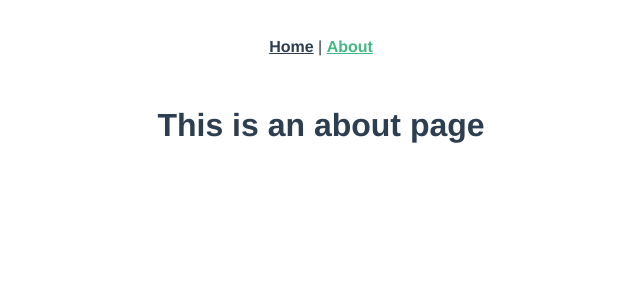
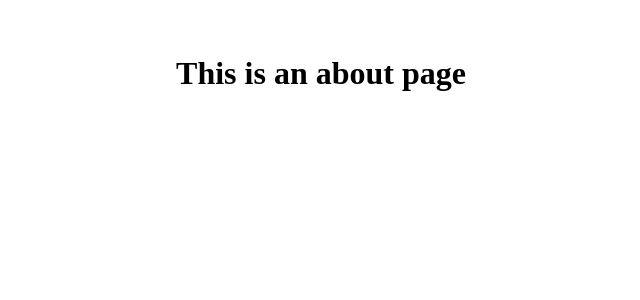
Before and after one commit to mszba/vuejs-task, a Vue app: page /#/about in a window 1280 px wide. Shown: the top 300 px of the page, without its empty margins (319-959 px from the left). Built offline with nearby package versions, Linux system fonts and the light colour scheme.

Commit message:
clean code

```diff
--- a/src/App.vue
+++ b/src/App.vue
@@ -1,32 +1,14 @@
 <template>
   <div id="app">
-    <div id="nav">
-      <router-link to="/">Home</router-link> |
-      <router-link to="/about">About</router-link>
-    </div>
-    <router-view/>
+    <router-view />
   </div>
 </template>
 
 <style>
 #app {
-  font-family: Avenir, Helvetica, Arial, sans-serif;
-  -webkit-font-smoothing: antialiased;
-  -moz-osx-font-smoothing: grayscale;
-  text-align: center;
-  color: #2c3e50;
-}
-
-#nav {
-  padding: 30px;
-}
-
-#nav a {
-  font-weight: bold;
-  color: #2c3e50;
-}
-
-#nav a.router-link-exact-active {
-  color: #42b983;
+  padding: 2vw 4vw;
+  display: flex;
+  justify-content: center;
+  align-items: center;
 }
 </style>
--- a/src/views/About.vue
+++ b/src/views/About.vue
@@ -1,5 +1,5 @@
 <template>
   <div class="about">
-    <h1>This is an about page</h1>
+    <h1>This is an about page {{ $route.params.id }}</h1>
   </div>
 </template>
```
